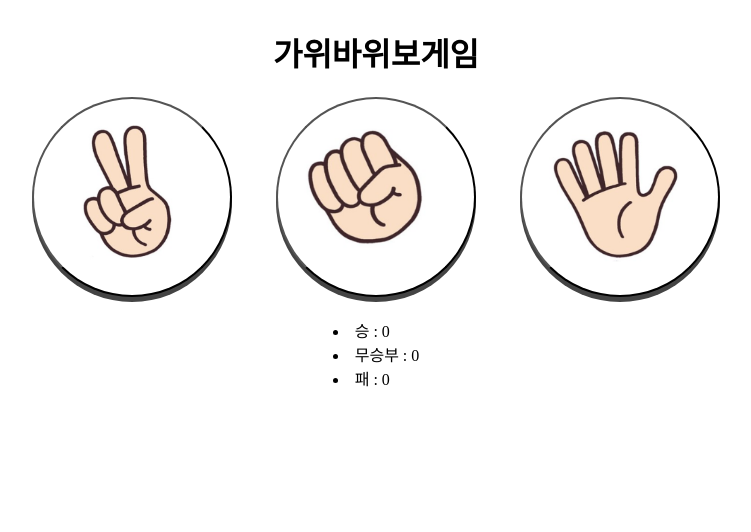
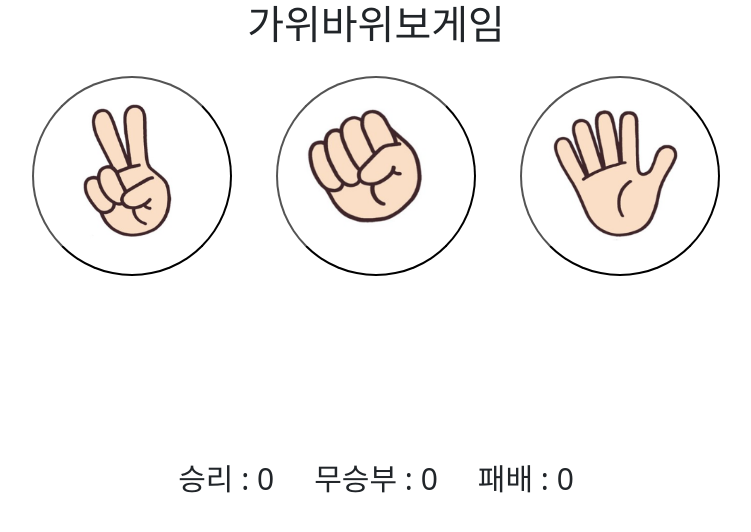
Before and after one commit to SHY-89/team_project_RPS, a Flask app: page / in a window 1280 px wide. Shown: the top 532 px of the page, without its empty margins (264-1015 px from the left). Run offline with Flask 3, Linux system fonts and the light colour scheme.

Commit message:
경계나누기 및 border바꿈

```diff
--- /dev/null
+++ b/static/css/main.css
@@ -0,0 +1,36 @@
+body {
+    display: flex;
+    flex-direction: column;
+    justify-content: center;
+    align-items: center;
+}
+
+.game_button {
+    height: 200px;
+    width: 200px;
+    border-radius: 50%;
+    background-color: white;
+    margin: 20px;
+    cursor: pointer;
+    /* display: flex;
+flex-direction: column; */
+}
+
+.game_button:hover {
+    border-width: 5px;
+    border-color: blue;
+}
+
+img {
+    width: 100%;
+    height: 100%;
+    border-radius: 50%;
+    object-fit: cover;
+}
+
+.base_margin {
+    justify-content: center;
+    align-items: center;
+    display: flex;
+    margin: 20px;
+}
--- a/templates/index.html
+++ b/templates/index.html
@@ -5,37 +5,9 @@
     <meta charset="UTF-8">
     <meta name="viewport" content="width=device-width, initial-scale=1.0">
     <title>Document</title>
-    <style>
-        body {
-            display: flex;
-            flex-direction: column;
-            justify-content: center;
-            align-items: center;
-        }
-
-        button {
-            height: 200px;
-            width: 200px;
-            border-radius: 50%;
-            background-color: white;
-            margin: 0px 20px;
-            cursor: pointer;
-            box-shadow: 0px 5px 0px 0px #444444
-                /* display: flex;
-            flex-direction: column; */
-        }
-
-        button:hover {
-            box-shadow: 0px 0px 0px 0px #030303;
-        }
-
-        img {
-            width: 100%;
-            height: 100%;
-            border-radius: 50%;
-            object-fit: cover;
-        }
-    </style>
+    <link rel="stylesheet" href="../static/css/main.css">
+    <link href="https://cdn.jsdelivr.net/npm/bootstrap@5.2.3/dist/css/bootstrap.min.css" rel="stylesheet"
+        integrity="sha384-rbsA2VBKQhggwzxH7pPCaAqO46MgnOM80zW1RWuH61DGLwZJEdK2Kadq2F9CUG65" crossorigin="anonymous">
 </head>
 
 <body>
@@ -47,22 +19,33 @@
     </div>
     <div>
         <form method="POST">
-            <button type="submit" name="player_choice" value="가위"><img src="../static/images/scissors.png"
-                    alt=""></button>
-            <button type="submit" name="player_choice" value="바위"><img src="../static/images/rock.png" alt=""></button>
-            <button type="submit" name="player_choice" value="보"><img src="../static/images/paper.png" alt=""></button>
+            <button class="game_button" type="submit" name="player_choice" value="가위"><img
+                    src="../static/images/scissors.png" alt=""></button>
+            <button class="game_button" type="submit" name="player_choice" value="바위"><img
+                    src="../static/images/rock.png" alt=""></button>
+            <button class="game_button" type="submit" name="player_choice" value="보"><img
+                    src="../static/images/paper.png" alt=""></button>
         </form>
     </div>
-    <div>
-        <p>{{data.player_choice}}</p>
-        <p>{{data.computer_choice}}</p>
-        <h2>{{data.game_win_lose}}</h2>
+    <div class=base_margin>
+        <div>
+            <p style="margin: 20px; font-size: 30px;">{{data.player_choice}}</p>
+        </div>
+        <div>
+            <p style="margin: 20px; padding: 20px; font-size: 50px">{{data.game_win_lose}}</p>
+        </div>
+        <div>
+            <p style="margin: 20px; font-size: 30px;">{{data.computer_choice}}</p>
+        </div>
     </div>
-    <div>
-        <li>승 : {{data.win_count}}</li>
-        <li>무승부 : {{data.draw_count}}</li>
-        <li>패 : {{data.lose_count}}</li>
+    <div class=base_margin>
+        <p style="margin: 20px; font-size: 30px;">승리 : {{data.win_count}}</p>
+        <p style="margin: 20px; font-size: 30px;">무승부 : {{data.draw_count}}</p>
+        <p style="margin: 20px; font-size: 30px;">패배 : {{data.lose_count}}</p>
     </div>
+    <script src="https://cdn.jsdelivr.net/npm/bootstrap@5.3.3/dist/js/bootstrap.bundle.min.js"
+        integrity="sha384-YvpcrYf0tY3lHB60NNkmXc5s9fDVZLESaAA55NDzOxhy9GkcIdslK1eN7N6jIeHz"
+        crossorigin="anonymous"></script>
 </body>
 
 </html>
```
Also changed, not shown: database.db.
